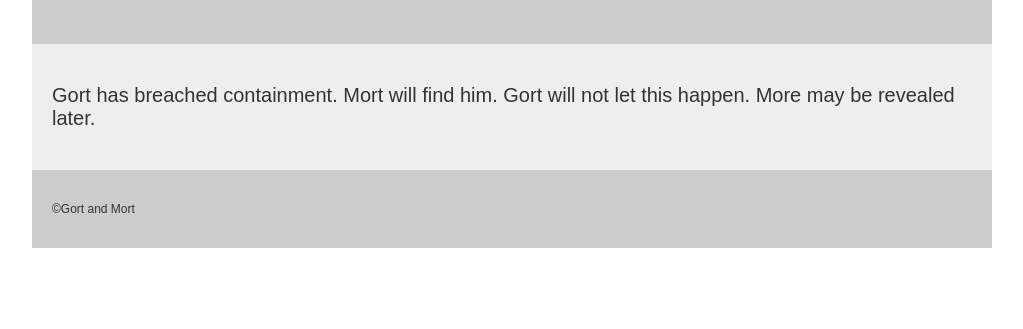
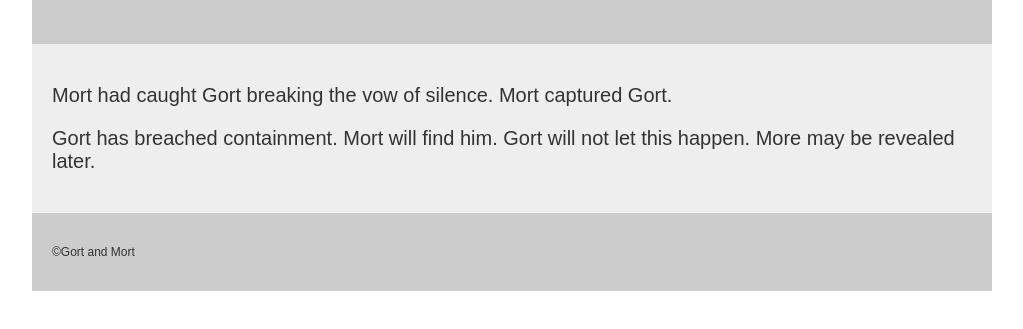
Before and after one commit to JohnTotonchi/gortandmort.github.io, a plain HTML site: page index.html in a window 1280 px wide. Shown: the part 103-432 px from the top of the page, without its empty margins (128-1151 px from the left). Drawn offline with Linux system fonts and the light colour scheme.

Commit message:
Update index.html

```diff
--- a/index.html
+++ b/index.html
@@ -10,6 +10,7 @@
 			<h1>Gort and Mort</h1>
 		</div>
 		<div class="content">
+			<p>Mort had caught Gort breaking the vow of silence. Mort captured Gort.</p>
 			<p>Gort has breached containment. Mort will find him. Gort will not let this happen. More may be revealed later.</p>
 		</div>
 		<div class="footer">
```
